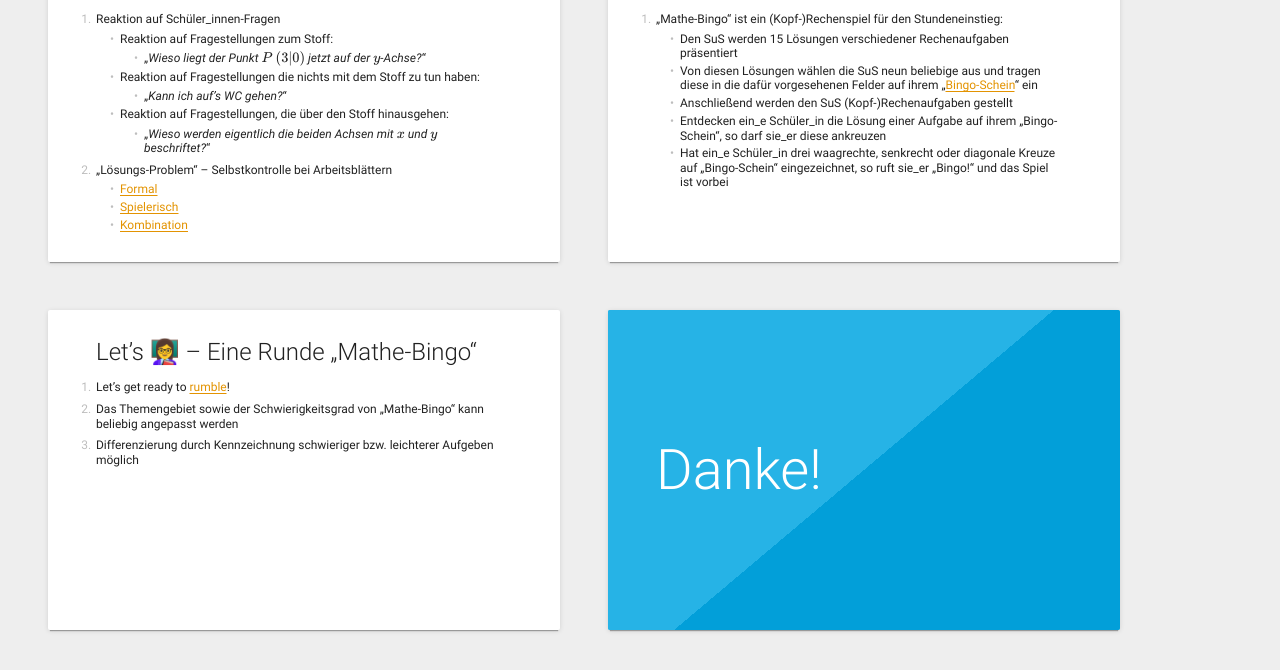
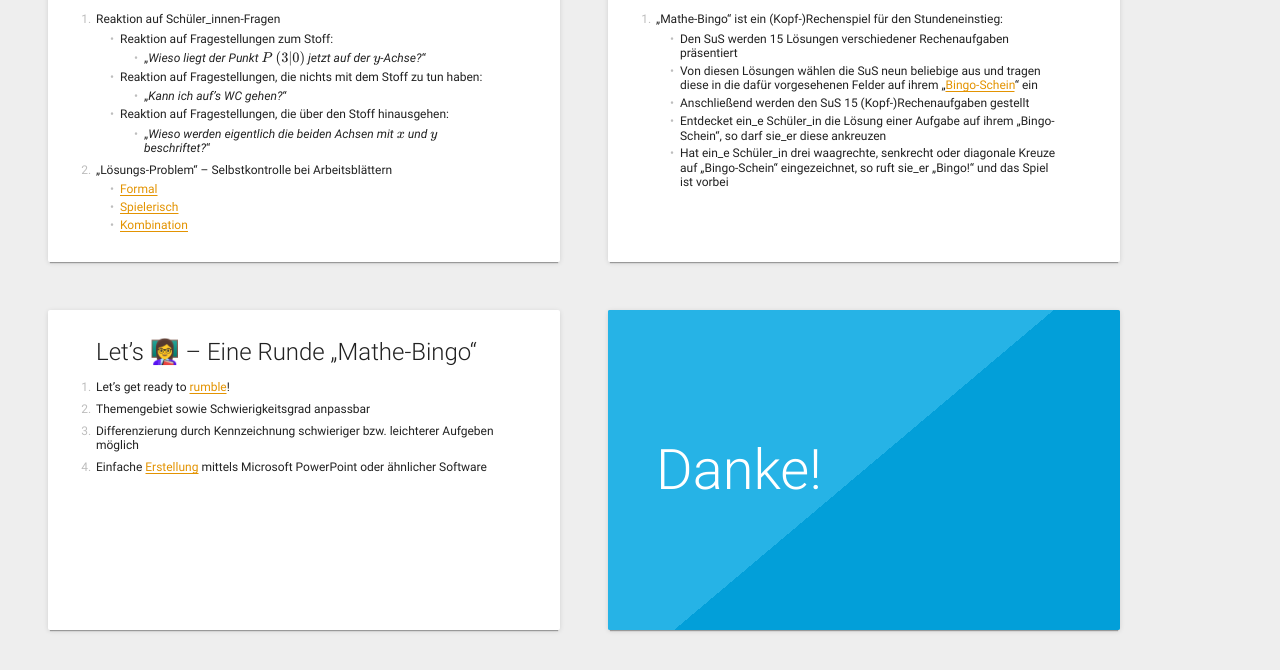
Before and after one commit to antstei/antstei.github.io, a plain HTML site: page teaching/FBPPS1M/index.html in a window 1280 px wide. Shown: the part 666-1336 px from the top of the page. Drawn offline with nearby package versions, Linux system fonts and the light colour scheme; some packages are replaced by stand-ins of ours.

Commit message:
Update shower presentation about “Meine PPS 1 in Mathematik” for "Fachdidaktische Begleitung zu PPS 1: Mathematik"

```diff
--- a/teaching/FBPPS1M/index.html
+++ b/teaching/FBPPS1M/index.html
@@ -127,9 +127,6 @@
     <h2>Fachdidaktische Begleitung zu PPS 1</h2>
     <h1>Meine PPS 1 in Mathematik</h1>
     <p>Tobias Antensteiner</p>
-    <figure>
-      <img class="cover" src="pictures/cover.jpg" alt="Suche">
-    </figure>
   </section>
 
   <section class="slide">
@@ -160,7 +157,7 @@
               <li>„<i>Wieso liegt der Punkt $P\:(3|0)$ jetzt auf der $y$-Achse?</i>“</li>
             </ul>
           </li>
-          <li class="next">Reaktion auf Fragestellungen die nichts mit dem Stoff zu tun haben:
+          <li class="next">Reaktion auf Fragestellungen, die nichts mit dem Stoff zu tun haben:
               <ul>
               <li>„<i>Kann ich auf’s WC gehen?</i>“</li>
             </ul>
@@ -190,8 +187,8 @@
       <li class="next">„Mathe-Bingo“ ist ein (Kopf-)Rechenspiel für den Stundeneinstieg:<ul>
           <li class="next">Den SuS werden 15 Lösungen verschiedener Rechenaufgaben präsentiert</li>
           <li class="next">Von diesen Lösungen wählen die SuS neun beliebige aus und tragen diese in die dafür vorgesehenen Felder auf ihrem „<a href="./documents/Bingoschein.pdf" target="_blank">Bingo-Schein</a>“ ein</li>
-          <li class="next">Anschließend werden den SuS (Kopf-)Rechenaufgaben gestellt</li>
-          <li class="next">Entdecken ein_e Schüler_in die Lösung einer Aufgabe auf ihrem „Bingo-Schein“, so darf sie_er diese ankreuzen</a></li>
+          <li class="next">Anschließend werden den SuS 15 (Kopf-)Rechenaufgaben gestellt</li>
+          <li class="next">Entdecket ein_e Schüler_in die Lösung einer Aufgabe auf ihrem „Bingo-Schein“, so darf sie_er diese ankreuzen</a></li>
           <li class="next">Hat ein_e Schüler_in drei waagrechte, senkrecht oder diagonale Kreuze auf „Bingo-Schein“ eingezeichnet, so ruft sie_er „Bingo!“ und das Spiel ist vorbei</a></li>
         </ul>
       </li>
@@ -203,8 +200,9 @@
     <ol>
       <li>Let’s get ready to <a href="./documents/presentations/Bingo__Addieren_und_Subtrahieren_von_Bruechen.ppsx" target="_blank">rumble</a>!</li>
 
-      <li class="next">Das Themengebiet sowie der Schwierigkeitsgrad von „Mathe-Bingo“ kann beliebig angepasst werden</li>
+      <li class="next">Themengebiet sowie Schwierigkeitsgrad anpassbar</li>
       <li class="next">Differenzierung durch Kennzeichnung schwieriger bzw. leichterer Aufgeben möglich</li>
+      <li class="next">Einfache <a href="./documents/presentations/Bingo__Addieren_und_Subtrahieren_von_Bruechen.pptx" target="_blank">Erstellung</a> mittels Microsoft PowerPoint oder ähnlicher Software</li>
     <ol>
 
   </section>
```
Also changed, not shown: teaching/FBPPS1M/pictures/bingo.svg (deleted), 1 other file.
